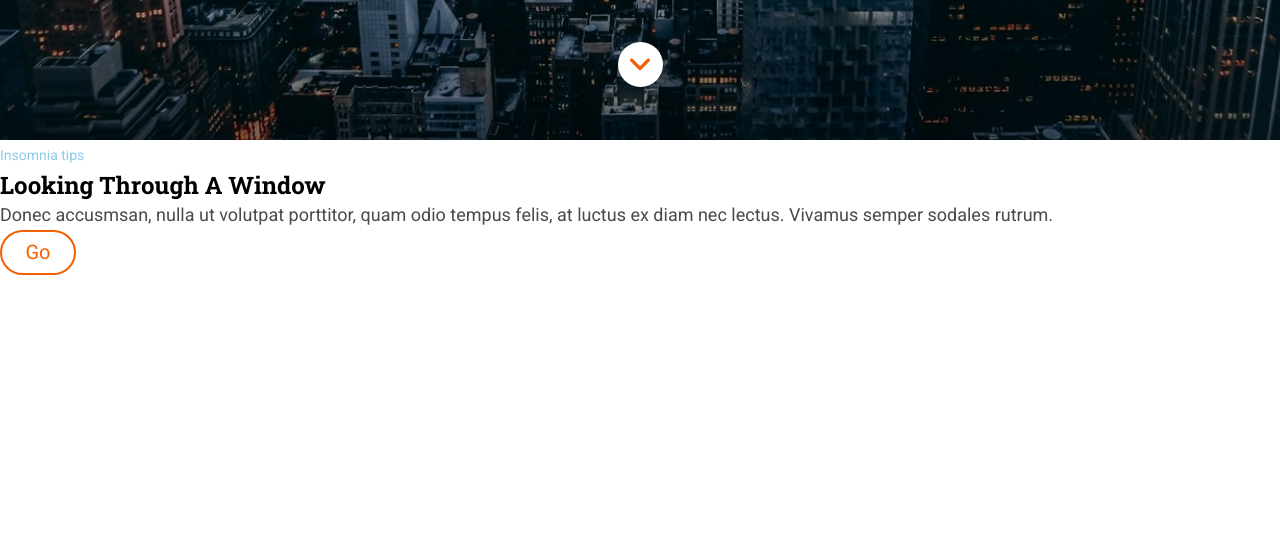
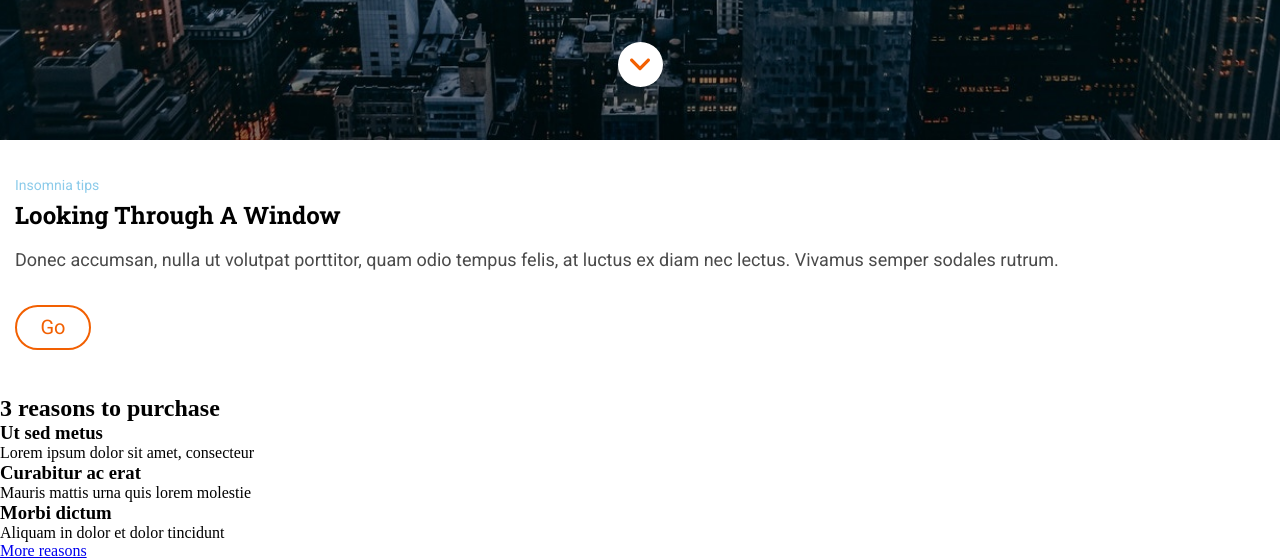
Before and after one commit to Adalab/modulo-1-evaluacion-final-PatriMalvido, a website: page src/html/index.html in a window 1280 px wide. Shown: the part 660-1220 px from the top of the page. Before the commit the page ends 935 px from the top, so only its background shows below. Drawn offline with nearby package versions, Linux system fonts and the light colour scheme; files that its build step writes are made by us from their sources; files whose address does not match are found by name.

Commit message:
add html for section reasons

```diff
--- a/src/html/partials/main.html
+++ b/src/html/partials/main.html
@@ -2,11 +2,35 @@
     <section class="looking">
         <small class="looking__tips">Insomnia tips</small>
         <h2 class="looking__title">Looking through a window</h2>
-        <p class="looking__text">Donec accusmsan, nulla ut volutpat porttitor, quam odio tempus felis, at luctus ex diam nec lectus. Vivamus
+        <p class="looking__text">Donec accumsan, nulla ut volutpat porttitor, quam odio tempus felis, at luctus ex diam
+            nec lectus. Vivamus
             semper sodales rutrum.</p>
-            <div class="looking__button">
-                <a class="go-button" href="#">go</a>
-            </div>
+        <div class="looking__button">
+            <a class="go-button" href="#">go</a>
+        </div>
+    </section>
+
+
+    <section class="reasons">
+        <h2 class="reasons__title">3 reasons to purchase</h2>
+        <section class="reasons-section">
+            <article class="reasons-section__container">
+                <h3 class="reasons-section__container--title">Ut sed metus</h3>
+                <p class="reasons-section__container--text">Lorem ipsum dolor sit amet, consecteur</p>
+            </article>
+
+            <article class="reasons-section__container">
+                <h3 class="reasons-section__container--title">Curabitur ac erat</h3>
+                <p class="reasons-section__container--text">Mauris mattis urna quis lorem molestie</p>
+            </article>
+
+            <article class="reasons-section__container">
+                <h3 class="reasons-section__container--title">Morbi dictum</h3>
+                <p class="reasons-section__container--text">Aliquam in dolor et dolor tincidunt</p>
+            </article>
+
+        </section>
+        <a href="https://adalab.es/" class="reasons-button">More reasons</a>
 
     </section>
 
--- a/src/scss/layout/_page.scss
+++ b/src/scss/layout/_page.scss
@@ -1,5 +1,6 @@
 .looking {
   display: block;
+  margin: 30px 15px;
 
   &__tips {
     color: $color-tips;
@@ -13,12 +14,14 @@
     line-height: 30px;
     text-transform: capitalize;
     color: $primary-text;
+    margin-bottom: 15px;
   }
   &__text {
     font-size: 18px;
     font-family: $text-font;
     line-height: 30px;
     color: $secundary-text;
+    margin-bottom: 30px;
   }
   &__button {
     display: flex;
@@ -28,6 +31,7 @@
     height: 45px;
     border-radius: 22.5px;
     border: 2px solid #f26002;
+    margin-bottom: 45px;
   }
 }
 .go-button {
```
